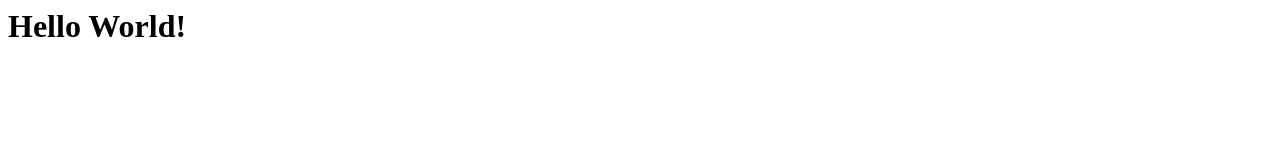
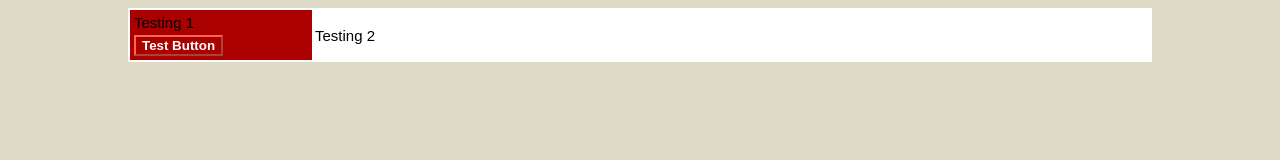
Before and after one commit to ethanicus/ARG, a plain HTML site: page index.html in a window 1280 px wide. Drawn offline with Linux system fonts and the light colour scheme.

Commit message:
Add files via upload

```diff
--- /dev/null
+++ b/css/style.css
@@ -0,0 +1,37 @@
+.lw {
+    font-size: 60px;
+}
+
+button {
+    color: white;
+    background: none;
+    border: 2px outset #ff6550;
+    font-weight: 700;
+}
+
+button:active {
+    background: #00000033;
+    border: 2px inset #ff6550;
+}
+
+body {
+    display: flex;
+    justify-content: center;
+    background-color: #dedac5;
+
+    font: 15px Arial, sans-serif;
+}
+
+.mainbody {
+    background-color: white;
+    margin: 0 auto;
+    width: 100%;
+    max-width: 1024px;
+}
+
+.content {}
+
+.sidebar {
+    background-color: #aa0000;
+    width: 180px;
+}
--- a/index.html
+++ b/index.html
@@ -1 +1,35 @@
-<h1>Hello World!</h1>
+<!DOCTYPE html>
+<html>
+
+<head>
+    <title>HTML, CSS and JavaScript demo</title>
+<link type="text/css" rel="stylesheet" href="css/style.css"/>
+</head>
+
+<body>
+    <table class="mainbody">
+        <tr>
+            <td class="sidebar">
+                <table>
+                    <tr>
+                        <td>
+                            Testing 1
+                        </td>
+                    </tr>
+                    <tr>
+                        <td>
+                            <button>Test Button</button>
+                        </td>
+                    </tr>
+                </table>
+
+            </td>
+            <td class="content">
+                Testing 2
+            </td>
+        </tr>
+    </table>
+<script type="text/javascript" src="js/script.js"></script>
+</body>
+
+</html>
--- /dev/null
+++ b/js/script.js
@@ -0,0 +1 @@
+// Write JavaScript here
```
